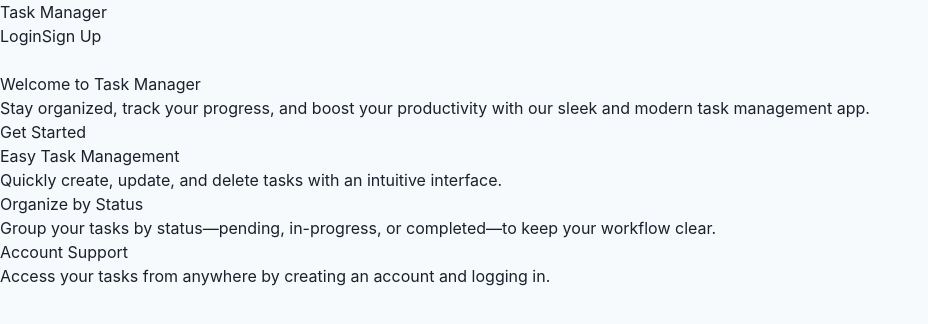
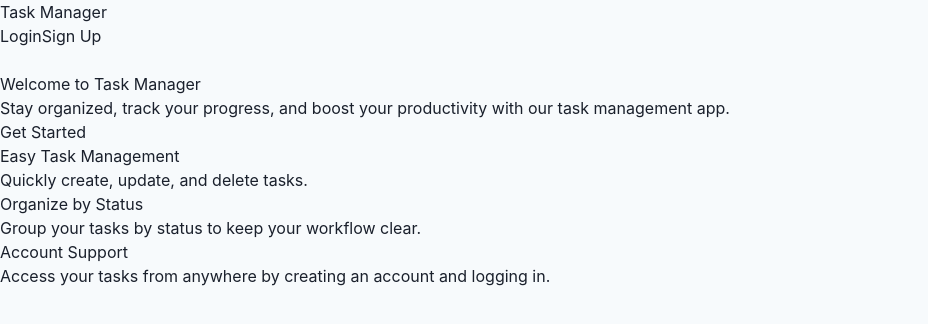
Before and after one commit to t-trent/task-management-tool, a Next.js app: page / in a window 1280 px wide. Shown: the top 324 px of the page, without its empty margins (0-928 px from the left). Built offline with nearby package versions, Linux system fonts and the light colour scheme.

Commit message:
Update landing wording

```diff
--- a/src/app/page.tsx
+++ b/src/app/page.tsx
@@ -9,7 +9,7 @@ export default function Home() {
           </h1>
           <p className="text-xl mb-8 text-gray-700">
             Stay organized, track your progress, and boost your productivity
-            with our sleek and modern task management app.
+            with our task management app.
           </p>
           <a
             href="/register"
@@ -24,13 +24,13 @@ export default function Home() {
           <div className="bg-gray-50 p-6 rounded-lg shadow-md hover:shadow-xl transition">
             <h3 className="text-2xl font-semibold mb-3">Easy Task Management</h3>
             <p className="text-gray-600">
-              Quickly create, update, and delete tasks with an intuitive interface.
+              Quickly create, update, and delete tasks.
             </p>
           </div>
           <div className="bg-gray-50 p-6 rounded-lg shadow-md hover:shadow-xl transition">
             <h3 className="text-2xl font-semibold mb-3">Organize by Status</h3>
             <p className="text-gray-600">
-              Group your tasks by status—pending, in-progress, or completed—to keep your workflow clear.
+              Group your tasks by status to keep your workflow clear.
             </p>
           </div>
           <div className="bg-gray-50 p-6 rounded-lg shadow-md hover:shadow-xl transition">
```
